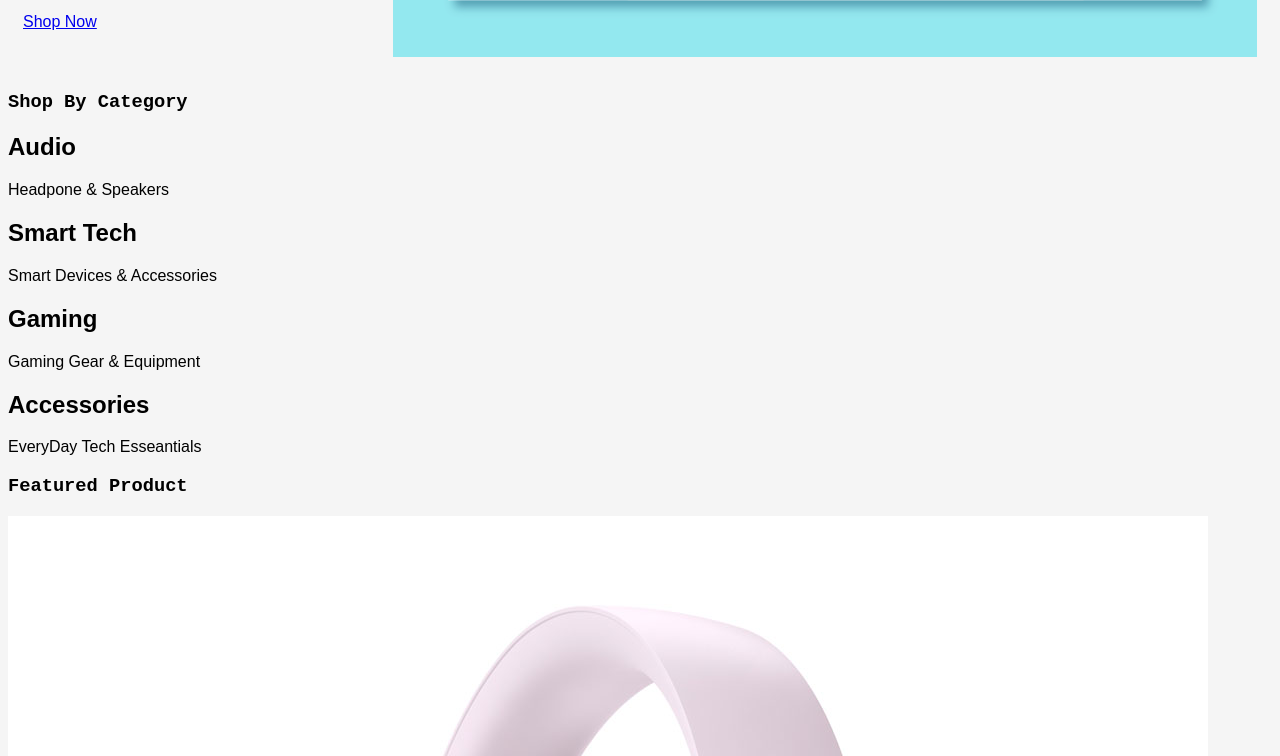
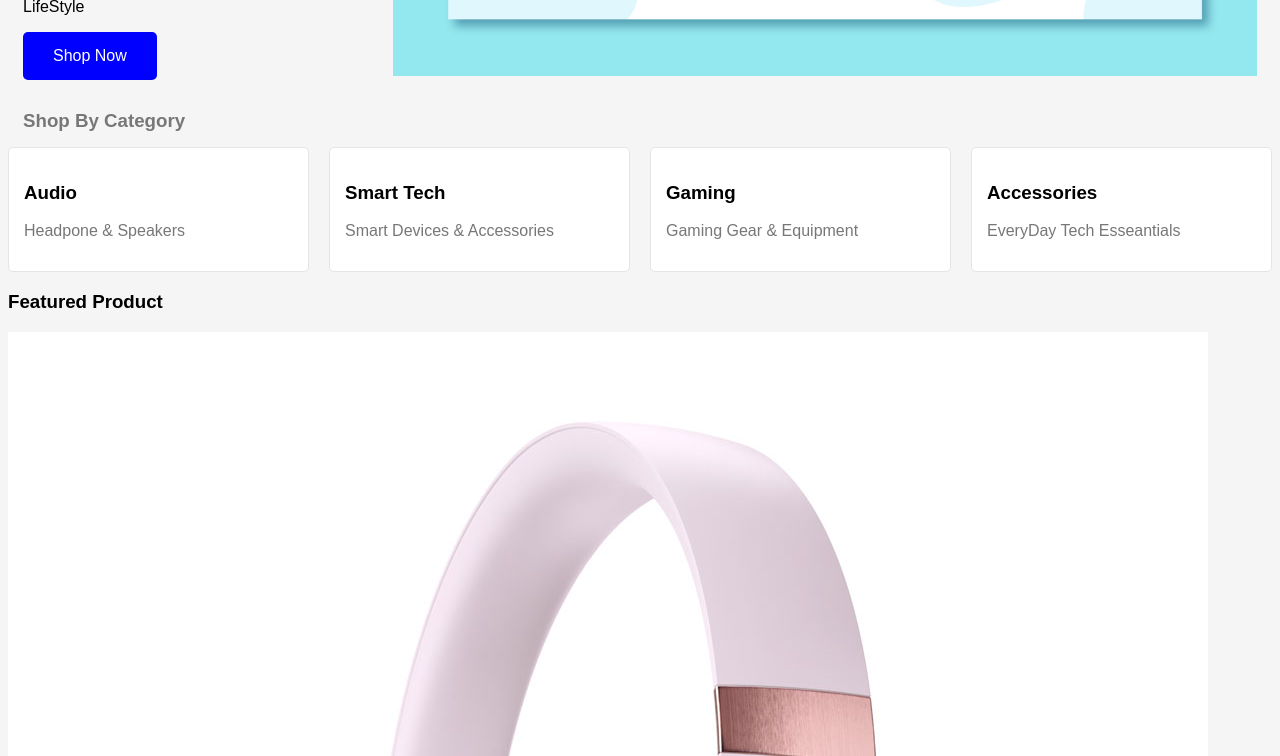
Before and after one commit to pmpnethsara/SudoCart, a plain HTML site: page index.html in a window 1280 px wide. Shown: the part 443-1199 px from the top of the page. Drawn offline with Linux system fonts and the light colour scheme.

Commit message:
style category

```diff
--- a/index.html
+++ b/index.html
@@ -7,7 +7,7 @@
     </head>
         <body>
             <div class = "firstrow">
-                <h3>SUDOCART</h3>
+                <h3 class = "logo">SUDOCART</h3>
                 <nav class = "navigation">
                     <a href = "index.html">Home </a>
                     <a href = "product.html">Product </a>
@@ -28,24 +28,25 @@
                 <img src = "images/banner.jpg" alt = "banner" class = "banner">
 
             </div>
-            <h3>Shop By Category</h3>
+            <h3 class = "topicCategory">Shop By Category</h3>
             <div class = "category">
                 <div class = "card">
-                    <h2>Audio</h4>
+                    <h3>Audio</h3>
                     <p>Headpone & Speakers</p>
                 </div>
                 <div class = "card">
-                    <h2>Smart Tech</h2>
+                    <h3>Smart Tech</h3>
                     <p>Smart Devices & Accessories</p>
                 </div>
                 <div class = "card">
-                    <h2>Gaming</h2>
+                    <h3>Gaming</h3>
                     <p>Gaming Gear & Equipment</p>
                 </div>
-                <div = "card">
-                    <h2>Accessories</h2>
+                <div class = "card">
+                    <h3>Accessories</h3>
                     <p>EveryDay Tech Esseantials</p>
                 </div>
+
 
             </div>
 
--- a/style.css
+++ b/style.css
@@ -16,18 +16,18 @@ html{
     padding-right : 15px;
 }
 
-h3{
+h3 logo{
     font-weight : bold;
     font-family : "courier new";
 }
 
 .navigation{
     display : flex;
-    gap : 25px;
-
 }
 .navigation a{
     text-decoration : none;
+    padding : 30px;
+
 
 }
 body{
@@ -59,3 +59,37 @@ body{
 .textitem h1 span{
     color : #777;
 }
+.shopButton{
+    display : inline-block;
+    background-color : blue;
+    color : white;
+    text-decoration : none;
+    border-radius : 5px;
+    padding : 15px 30px;
+}
+.shopButton:hover{
+
+    background-color : #111;
+
+}
+.category{
+    display : grid;
+    grid-template-columns : repeat(4, 1fr);
+    gap : 20px;
+}
+.card{
+    background-color : white;
+    border-radius : 5px;
+    border : 1px solid #e5e5e5;
+    padding : 15px;
+    transition : 0.3s;
+
+}
+.topicCategory{
+    margin : 15px;
+    font-style : "Times New Roman", serif;
+    color : #777;
+}
+.card p{
+    color : #777;
+}
```
